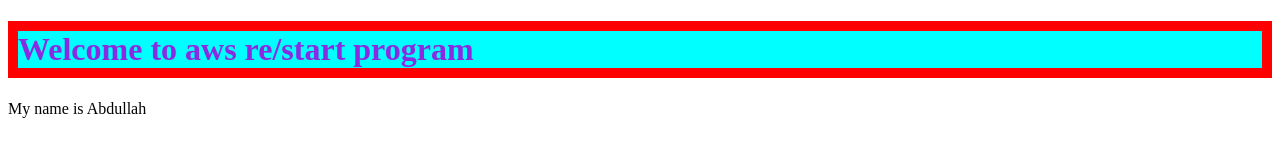
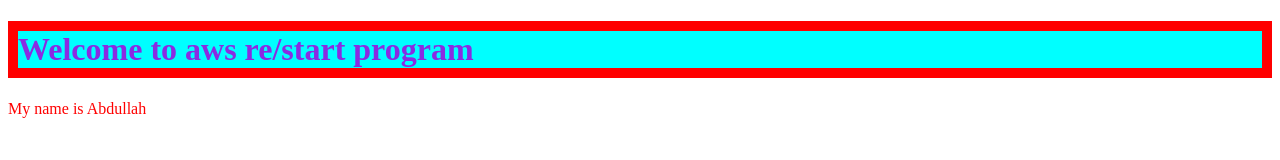
Before and after one commit to AdhamHaisami/aws-github, a plain HTML site: page client/index.html in a window 1280 px wide. Drawn offline with Linux system fonts and the light colour scheme.

Commit message:
second commit

```diff
--- a/client/index.html
+++ b/client/index.html
@@ -9,7 +9,7 @@
 </head>
 <body>
   <h1 class="test" >Welcome to aws re/start program</h1>
-  <div>
+  <div class="abd">
     My name is Abdullah
   </div>
 </body>
--- a/client/style.css
+++ b/client/style.css
@@ -3,3 +3,6 @@ background-color: aqua;
 border: 10px solid red;
 color: blueviolet;
 }
+.abd{
+    color: red;
+}
```
